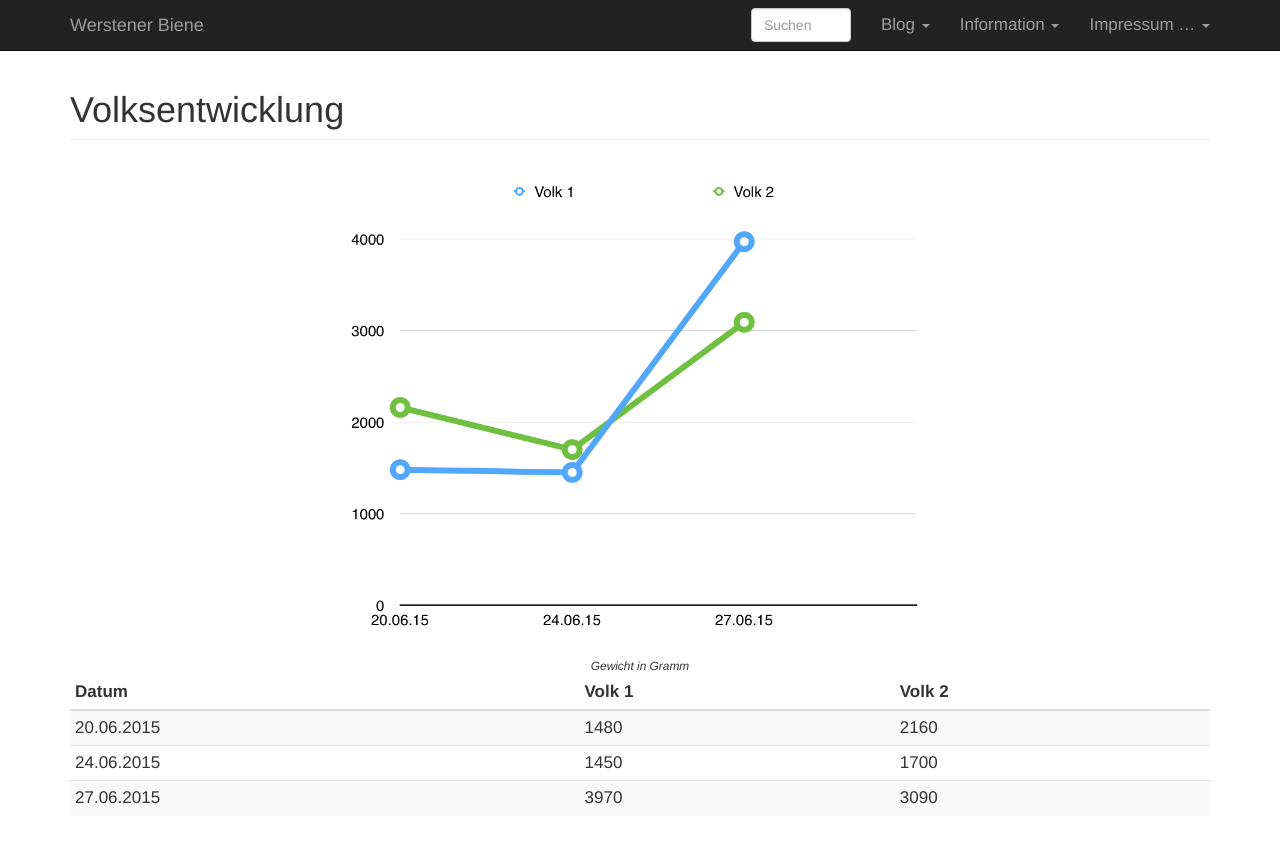
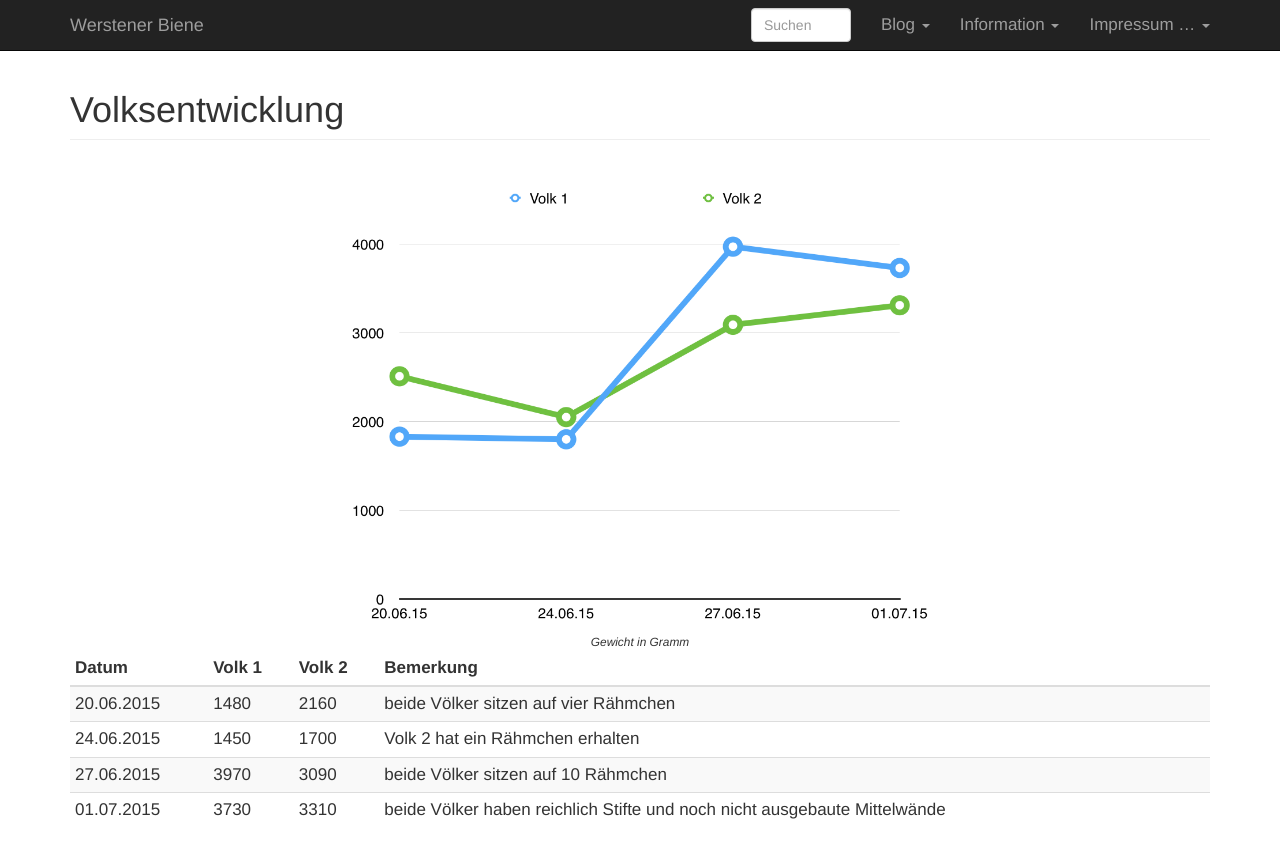
Before and after one commit to chkania/werstener-biene, a Jekyll site: the page built from volksentwicklung/index.md, in a window 1280 px wide and 927 px high. Shown: the top 858 px of the window. Built offline with Jekyll 4.4.1, drawn with Linux system fonts in a browser that asks for light colours; comment, search, counter and statistics services are not loaded.

Commit message:
added current data and comment column

```diff
--- a/volksentwicklung/index.md
+++ b/volksentwicklung/index.md
@@ -9,9 +9,10 @@ nosocial: true
 
  <div class="imagecenter" style="max-width:600px;"><img class="img-responsive img-rounded" src="/volksentwicklung/volksentwicklung.png" alt="Volksentwicklung in Gramm" />Gewicht in Gramm</div>
 
-|Datum       | Volk 1| Volk 2|
-|:-----------|:------|:------|
-| 20.06.2015 |  1480 |  2160 |
-| 24.06.2015 |  1450 |  1700 |
-| 27.06.2015 |  3970 |  3090 |
+|Datum       | Volk 1| Volk 2| Bemerkung |
+|:-----------|:------|:------|:----------|
+| 20.06.2015 |  1480 |  2160 | beide Völker sitzen auf vier Rähmchen |
+| 24.06.2015 |  1450 |  1700 | Volk 2 hat ein Rähmchen erhalten |
+| 27.06.2015 |  3970 |  3090 | beide Völker sitzen auf 10 Rähmchen |
+| 01.07.2015 |  3730 |  3310 | beide Völker haben reichlich Stifte und noch nicht ausgebaute Mittelwände |
 {: class="table table-striped table-condensed table-responsive"}
```
Also changed, not shown: volksentwicklung/volksentwicklung.png.
